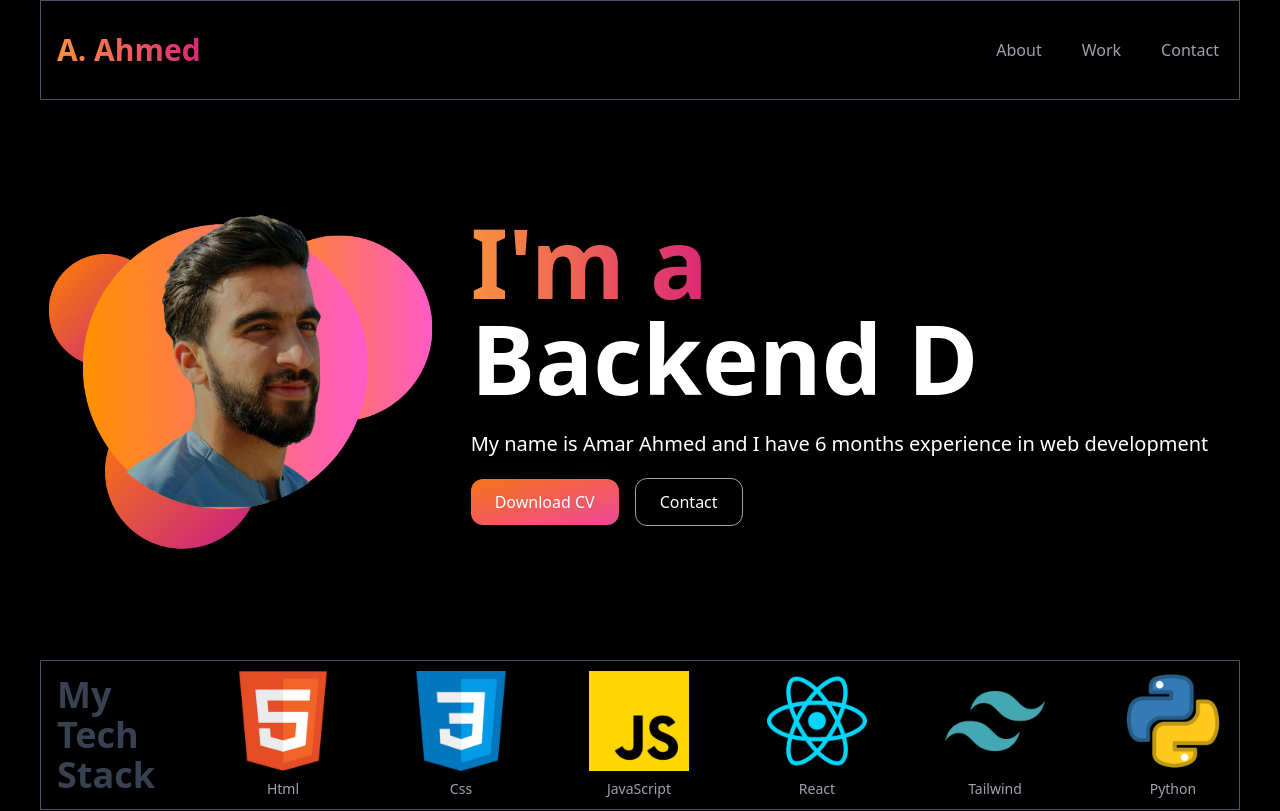
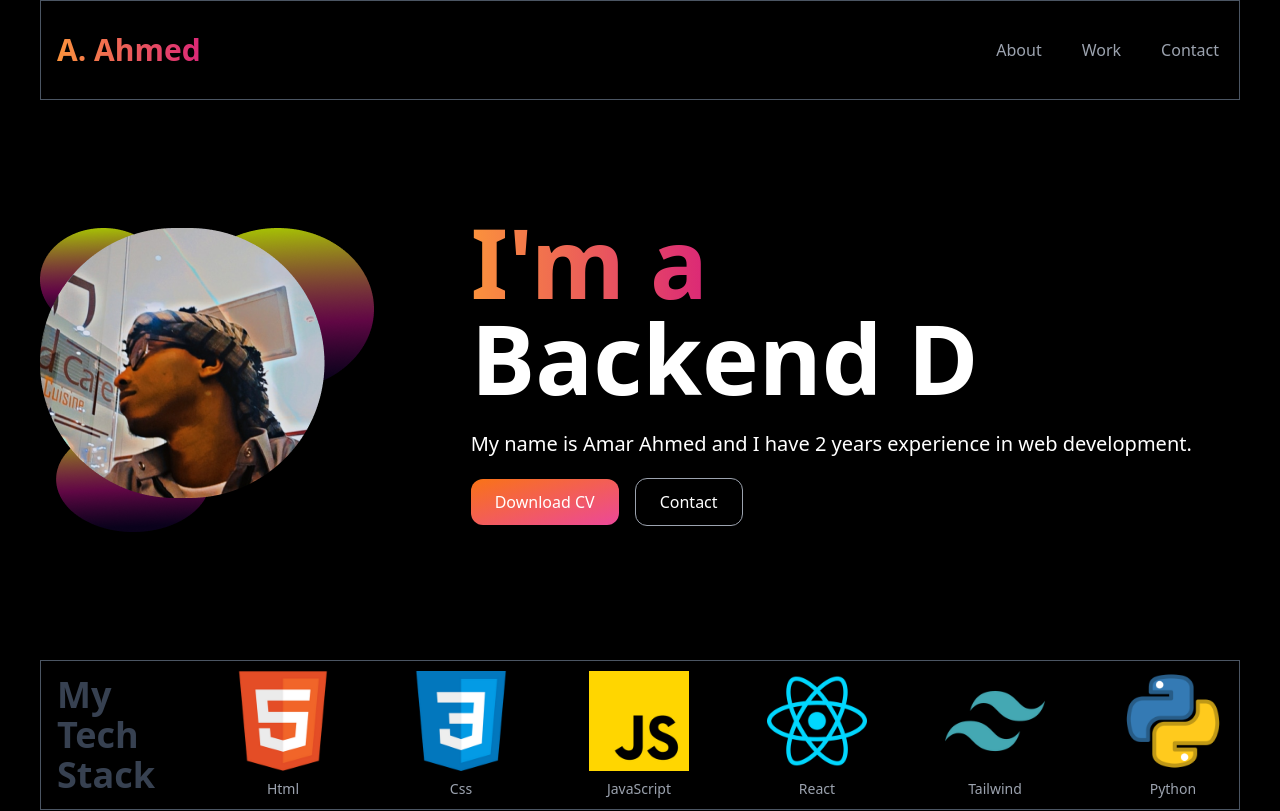
Before and after one commit to amaar7/port, a React (Create React App) app: page / in a window 1280 px wide. Shown: the top 811 px of the page. Built offline with nearby package versions, Linux system fonts and the light colour scheme.

Commit message:
changed pic

```diff
--- a/src/componets/Hero.jsx
+++ b/src/componets/Hero.jsx
@@ -1,5 +1,5 @@
 import React from 'react'
-import heroimage from '../assets/profilepic7.png'
+import heroimage from '../assets/Group 1.png'
 import { TypeAnimation } from 'react-type-animation'
 
 const Hero = () => {
@@ -31,7 +31,7 @@ const Hero = () => {
                 />
             </h1>
             <p className='text-white sm:text-lg my-6 lg:text-xl'>
-                My name is Amar Ahmed and I have 6 months experience in web development
+                My name is Amar Ahmed and I have 2 years experience in web development.
             </p>
 
             <div className='my-8'>
```
Also changed, not shown: src/assets/Group 1.png (added), src/assets/profilepic7.png (deleted).
